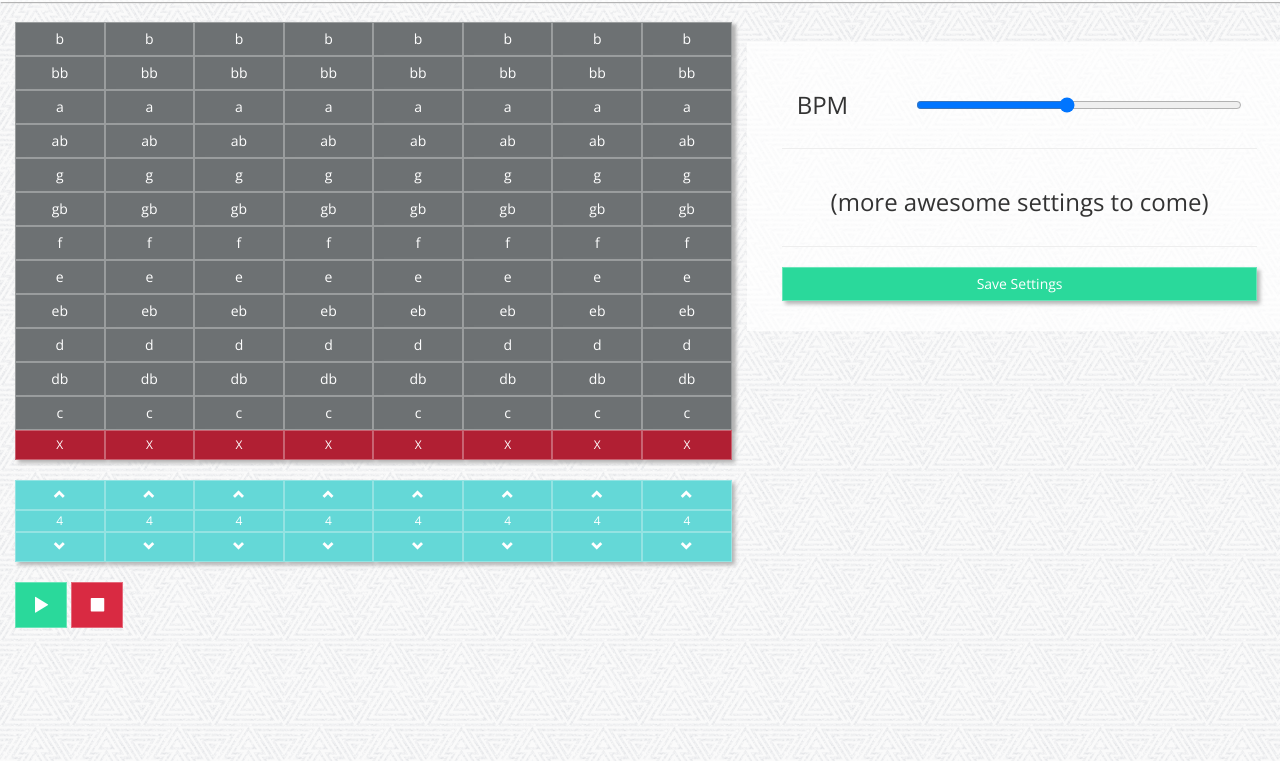
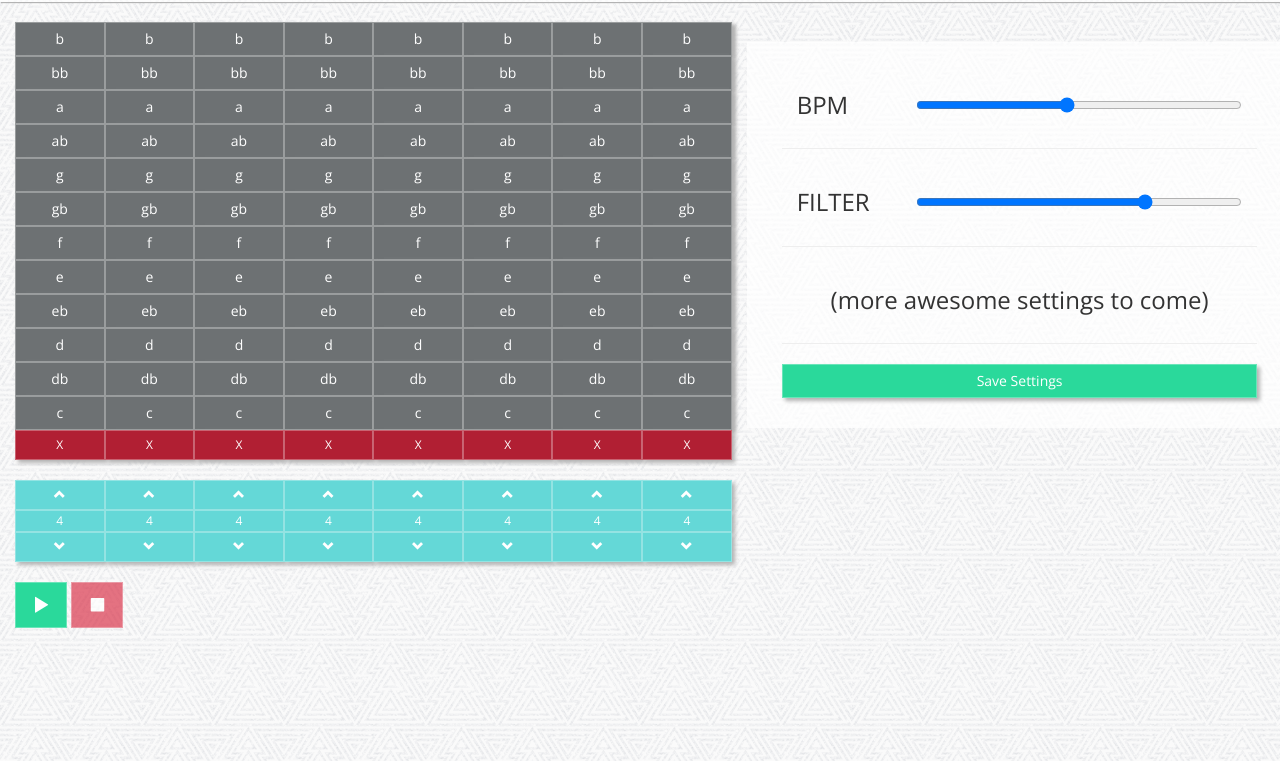
Before and after one commit to mradambeck/javascript-step-sequencer, a website: page views/user.html in a window 1280 px wide. Shown: the part 39-800 px from the top of the page. Drawn offline with nearby package versions, Linux system fonts and the light colour scheme; files whose address does not match are found by name.

Commit message:
copies info to user page

```diff
--- a/views/user.html
+++ b/views/user.html
@@ -115,7 +115,7 @@
         <div class = "row spacer-top">
           <div class = "col-sm-12">
             <button class="btn btn-success btn-lg start-loop"><span class="glyphicon glyphicon-play" aria-hdata-columnden="true"></span></button>
-            <button class="btn btn-danger btn-lg stop-loop"><span class="glyphicon glyphicon-stop" aria-hdata-columnden="true"></span></button>
+            <button class="btn btn-danger btn-lg stop-loop" disabled="true"><span class="glyphicon glyphicon-stop" aria-hdata-columnden="true"></span></button>
           </div>
         </div>
 
@@ -177,6 +177,20 @@
           <div class = "row">
             <hr />
           </div>
+
+          <div class = "row">
+            <div class = "col-xs-3">
+              <h3>FILTER</h3>
+            </div>
+            <div class = "col-xs-9 range-spacer-top">
+              <input type="range" id="filter" min="15" value="5000" max="7000" step="1">
+            </div>
+          </div>
+          <div class = "row">
+            <hr />
+          </div>
+
+
           <div class = "row">
             <div class = "col-xs-12">
               <h3 class="frown">(more awesome settings to come)</h3>
```
